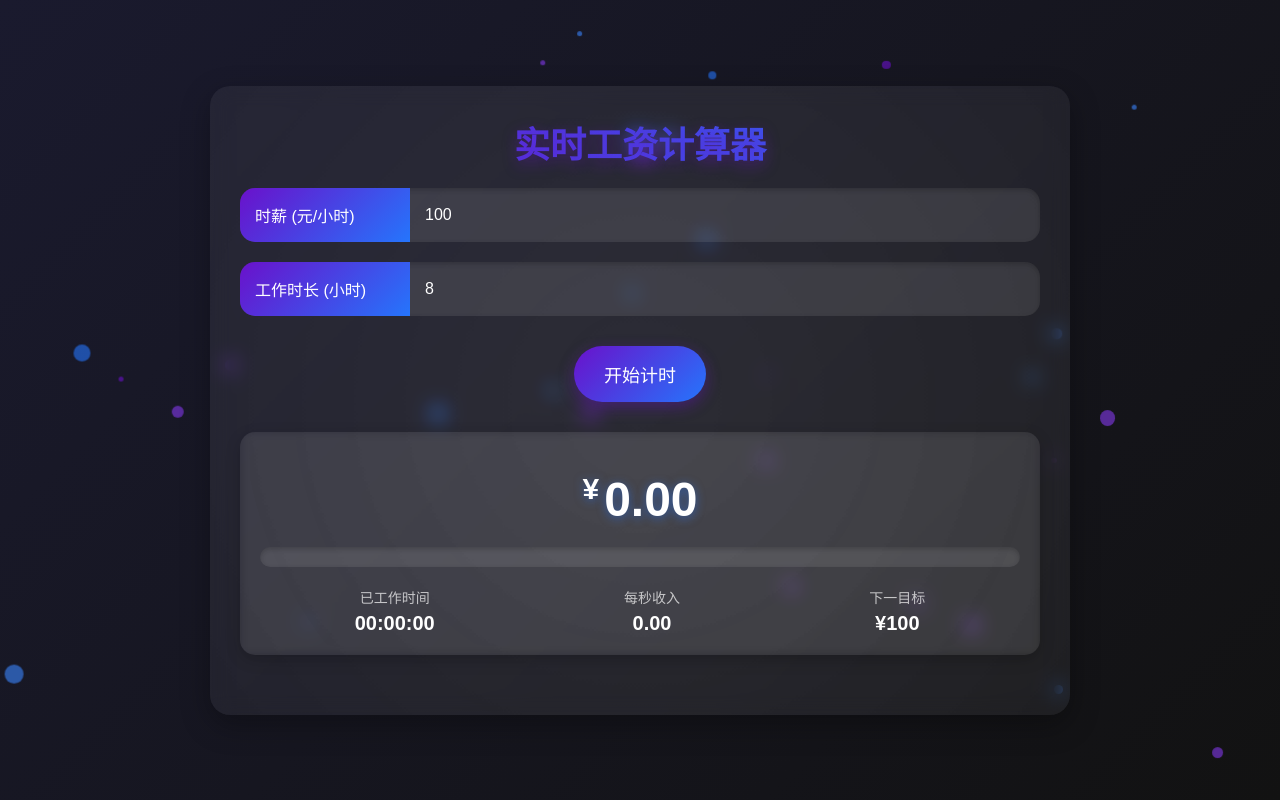
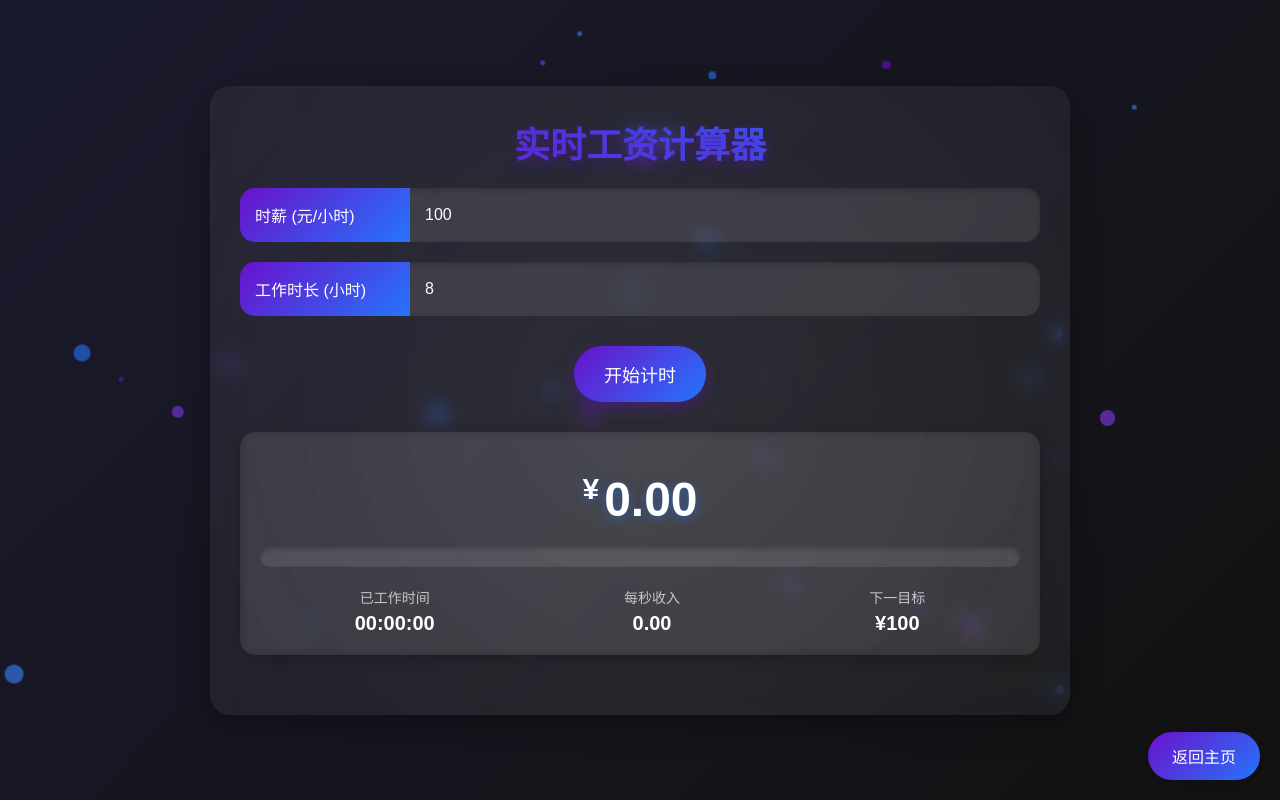
Before and after one commit to chn-lee-yumi/salary_calculator, a plain HTML site: page claude_v3.html in a window 1280 px wide. Drawn offline with Linux system fonts and the light colour scheme.

Commit message:
适配手机，添加返回主页按钮

```diff
--- a/claude_v3.html
+++ b/claude_v3.html
@@ -326,6 +326,28 @@
             50% { text-shadow: 0 0 20px rgba(255, 215, 0, 1), 0 0 30px rgba(255, 215, 0, 0.8), 0 0 40px rgba(255, 215, 0, 0.6); }
             100% { text-shadow: 0 0 10px rgba(255, 215, 0, 0.8), 0 0 20px rgba(255, 215, 0, 0.6); }
         }
+
+        .home-link {
+            position: fixed;
+            bottom: 20px;
+            right: 20px;
+            background: linear-gradient(135deg, #6a11cb 0%, #2575fc 100%);
+            color: white;
+            padding: 12px 24px;
+            border-radius: 25px;
+            text-decoration: none;
+            font-weight: 500;
+            box-shadow: 0 4px 15px rgba(0, 0, 0, 0.2);
+            transition: all 0.3s ease;
+            z-index: 1000;
+        }
+        .home-link:hover {
+            transform: translateY(-2px);
+            box-shadow: 0 6px 20px rgba(0, 0, 0, 0.3);
+        }
+        .home-link:active {
+            transform: translateY(1px);
+        }
     </style>
 </head>
 <body>
@@ -375,6 +397,8 @@
     </div>
 
     <div class="coins-container" id="coinsContainer"></div>
+
+    <a href="index.html" class="home-link">返回主页</a>
 
     <script>
         document.addEventListener('DOMContentLoaded', () => {
```
Also changed, not shown: chatgpt_v1.html (+22 -0 lines), chatgpt_v3.html (+22 -0 lines), claude_v1.html (+23 -0 lines), claude_v2.html (+24 -0 lines), deepseek_v3.html (+23 -0 lines), gemini_v1.html (+23 -0 lines), gemini_v3.html (+22 -0 lines), index.html (+6 -5 lines), 1 other file.
